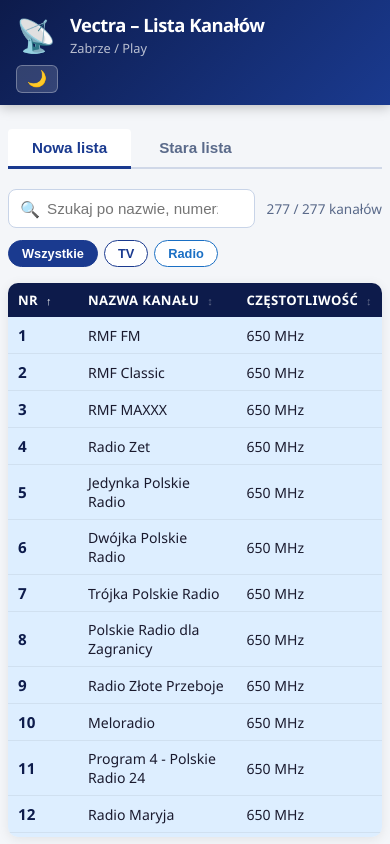
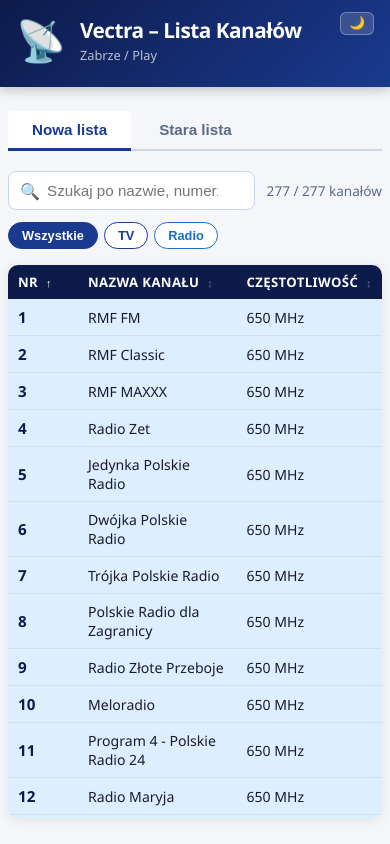
Before and after one commit to wronaariel-cpu/vectra-channels, a React (Vite) app: page / in a window 390 px wide. Built offline with nearby package versions, Linux system fonts and the light colour scheme; no server answers.

Commit message:
fix: przycisk motywu w prawym górnym rogu headera, logo i nazwa większe na mobilnym

```diff
--- a/src/App.tsx
+++ b/src/App.tsx
@@ -87,11 +87,11 @@
               <h1>Vectra – Lista Kanałów</h1>
               <p>Zabrze / Play</p>
             </div>
-          </div>
-          <div className="header-actions">
             <button className="btn-theme" onClick={() => setDark(d => !d)} title="Zmień motyw">
               {dark ? '☀️' : '🌙'}
             </button>
+          </div>
+          <div className="header-actions">
             {user && (
               <>
                 <span className="header-user">{user.email}</span>
--- a/src/index.css
+++ b/src/index.css
@@ -15,7 +15,8 @@
   box-shadow: 0 2px 12px rgba(0,0,0,.25);
 }
 .header-inner { max-width: 1200px; margin: 0 auto; display: flex; align-items: center; justify-content: space-between; }
-.header-title { display: flex; align-items: center; gap: 14px; }
+.header-title { display: flex; align-items: center; gap: 14px; flex: 1; }
+.header-title .btn-theme { margin-left: auto; }
 .header-actions { display: flex; align-items: center; gap: 12px; }
 .header-user { font-size: .82rem; opacity: .75; }
 .header-link { color: rgba(255,255,255,.85); font-size: .82rem; text-decoration: none; }
@@ -285,7 +286,9 @@
   .cat-detail { display: none; }
 
   .app-header { padding: 12px 16px; }
-  .header-inner { flex-direction: column; align-items: flex-start; gap: 8px; }
-  .header-title h1 { font-size: 1.15rem; }
+  .header-inner { flex-direction: column; align-items: stretch; gap: 8px; }
+  .header-logo { font-size: 2.5rem; }
+  .header-title h1 { font-size: 1.3rem; }
+  .header-title .btn-theme { font-size: .8rem; padding: 4px 8px; align-self: flex-start; }
   .header-actions { width: 100%; flex-wrap: wrap; gap: 8px; }
 }
```
